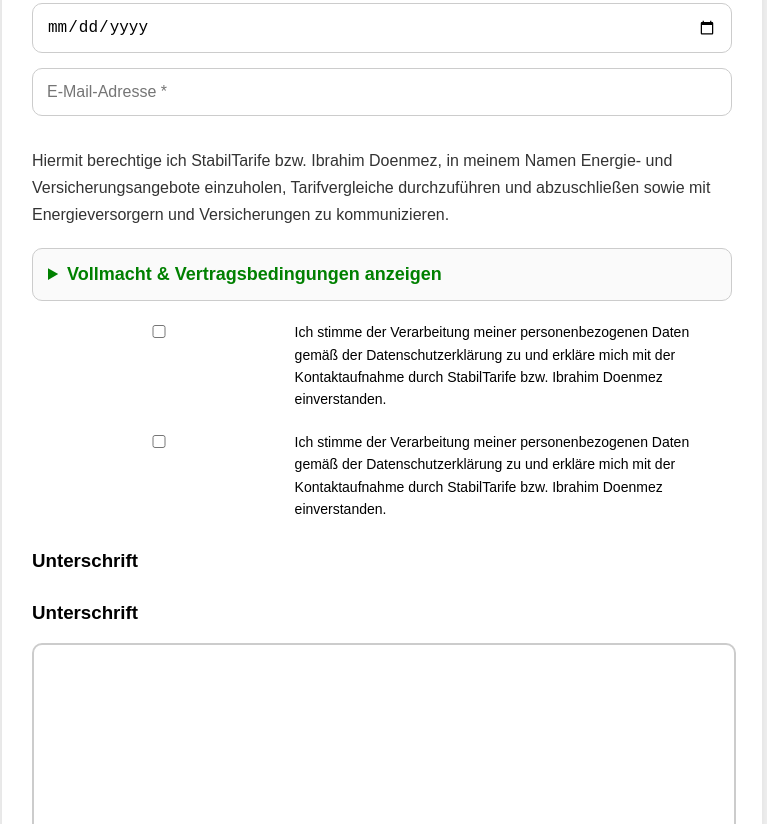
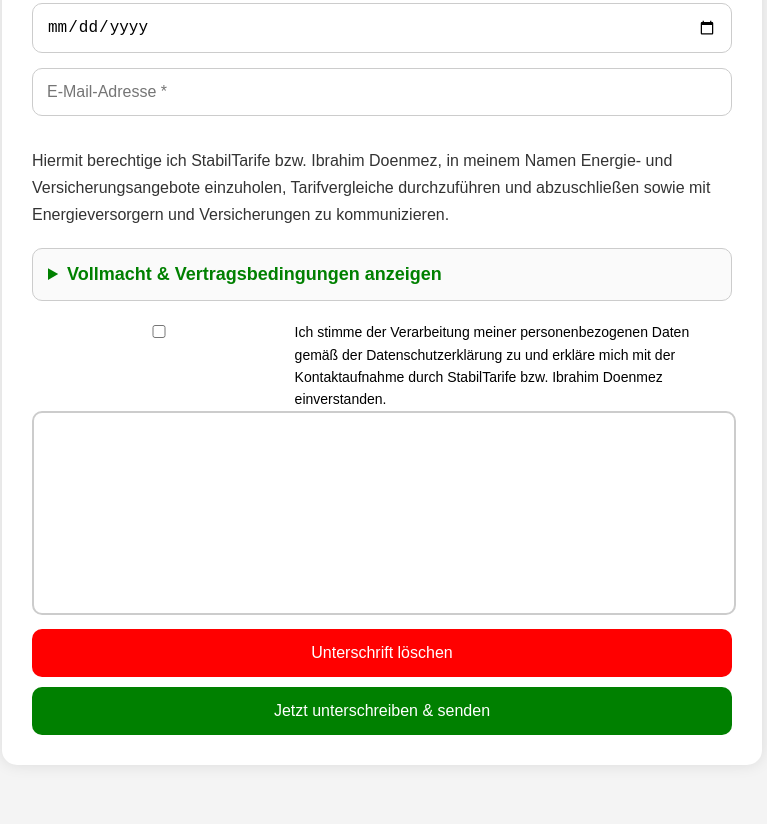
Before and after one commit to ibodoen-del/freigabe, a website: page index.html in a window 1280 px wide. Shown: the part 443-1267 px from the top of the page, without its empty margins (258-1025 px from the left). After the commit the page ends 1228 px from the top, so only its background shows below. Drawn offline with nearby package versions, Linux system fonts and the light colour scheme.

Commit message:
Update index.html

```diff
--- a/index.html
+++ b/index.html
@@ -196,37 +196,6 @@
 
 </label>
 
-</details>
-
-<label style="
-display:flex;
-align-items:flex-start;
-gap:10px;
-margin-top:20px;
-font-size:14px;
-line-height:1.6;
-">
-
-<input
-type="checkbox"
-id="datenschutz"
-required
-style="
-margin-top:4px;
-">
-
-<span>
-
-Ich stimme der Verarbeitung meiner personenbezogenen Daten
-gemäß der Datenschutzerklärung zu und erkläre mich
-mit der Kontaktaufnahme durch StabilTarife bzw.
-Ibrahim Doenmez einverstanden.
-
-</span>
-
-</label>
-
-<h3>Unterschrift</h3><h3>Unterschrift</h3>
 
 <canvas id="signature-pad"></canvas>
 
```
